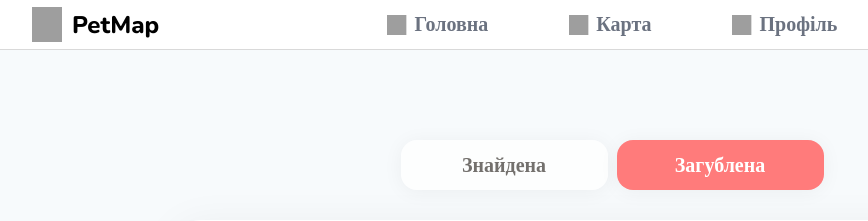
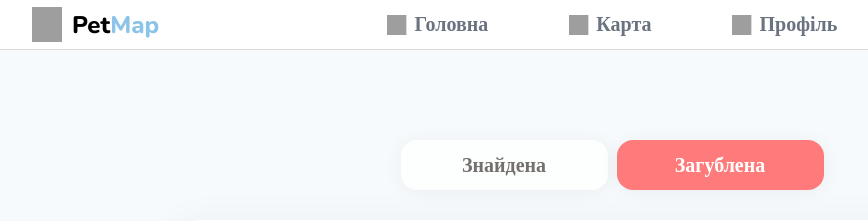
Before and after one commit to zoriiaa/PetMap, a Python web app: template app/templates/lost.html in a window 1280 px wide. Shown: the top 221 px of the page, without its empty margins (28-896 px from the left). Run offline with Jinja, Linux system fonts and the light colour scheme; the template is opened without the code that fills it, so the values that code supplies are empty; grey boxes are pictures that could not be loaded.

Commit message:
Refactor lost.css to improve formatting and structure

```diff
--- a/app/static/css/lost.css
+++ b/app/static/css/lost.css
@@ -39,6 +39,10 @@ body {
     font-size: 24px;
     color: #000000;
     font-weight: 800;
+}
+
+.header .map-text {
+    color: #8BC4E8;
 }
 
 .menu {
```
